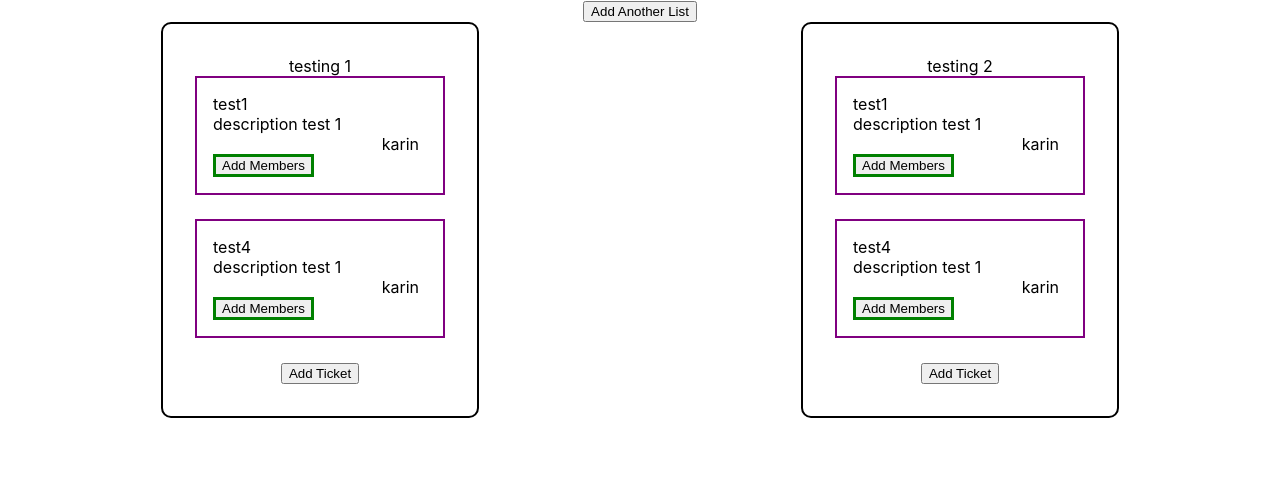
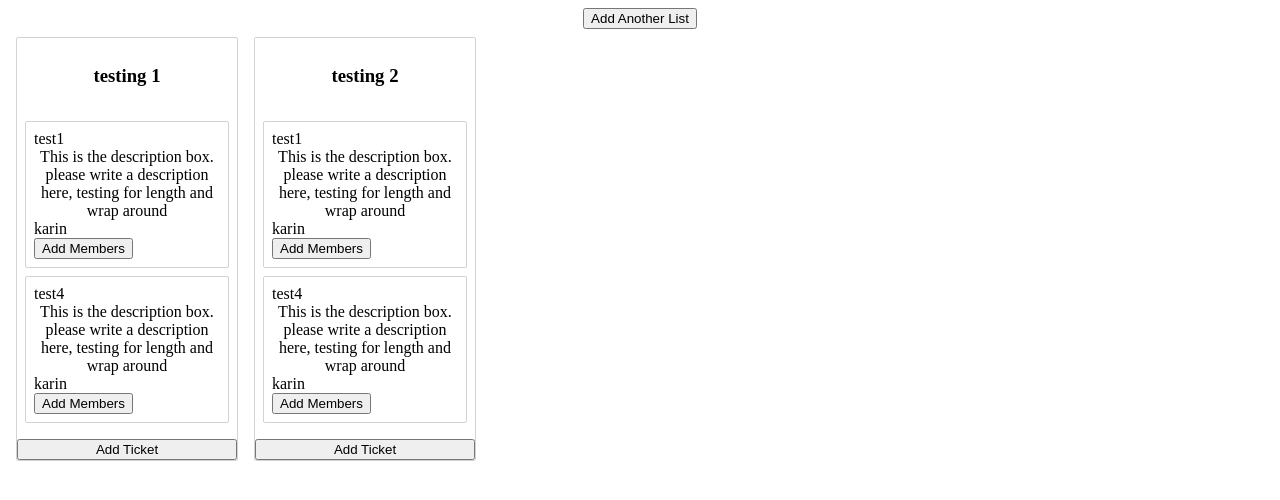
Before and after one commit to enigmatikme/kanban_board, a React (Create React App) app: page / in a window 1280 px wide. Shown: the top 500 px of the page. Built offline with nearby package versions, Linux system fonts and the light colour scheme.

Commit message:
draggable across columns

```diff
--- a/package.json
+++ b/package.json
@@ -9,7 +9,8 @@
     "react": "^16.13.0",
     "react-beautiful-dnd": "^13.0.0",
     "react-dom": "^16.13.0",
-    "react-scripts": "3.4.0"
+    "react-scripts": "3.4.0",
+    "styled-components": "^5.0.1"
   },
   "scripts": {
     "start": "react-scripts start",
--- a/src/App.js
+++ b/src/App.js
@@ -2,16 +2,41 @@ import React, { useState } from 'react';
 import './App.css';
 // import Board from './components/Board';
 import List from './components/List';
+import { DragDropContext } from 'react-beautiful-dnd';
+import styled from 'styled-components';
+import users from './components/user';
+
+const Container = styled.div`
+  display: flex;
+`;
 
 function App() {
   const [lists, setLists] = useState([
     {
       listName: 'testing 1',
-      tickets: []
+      tickets: [{
+        title: 'test1',
+        description: 'This is the description box. please write a description here, testing for length and wrap around ',
+        assignedTo: ['karin'],
+      },
+      {
+        title: 'test4',
+        description: 'This is the description box. please write a description here, testing for length and wrap around ',
+        assignedTo: ['karin'],
+      },]
     },
     {
       listName: "testing 2",
-      tickets: []
+      tickets: [{
+        title: 'test1',
+        description: 'This is the description box. please write a description here, testing for length and wrap around ',
+        assignedTo: ['karin'],
+      },
+      {
+        title: 'test4',
+        description: 'This is the description box. please write a description here, testing for length and wrap around ',
+        assignedTo: ['karin'],
+      },]
     }
   ]);
   const [showModal, toggleModal] = useState(false);
@@ -27,10 +52,89 @@ function App() {
     toggleModal(!showModal)
     setLists([...lists, {
       listName: [listTitle],
-      tasks: []
+      tickets: []
     }])
 
     setListTitle('');
+  }
+
+  const onDragStart = () => {
+    document.body.style.color = 'orange';
+    document.body.style.transition = 'background-color 0.2s ease';
+  }
+
+  const onDragUpdate = update => {
+    const { destination } = update;
+    // console.log("UPDATE", update);
+    const opacity = destination ? destination.index / 2 : 0;
+    // const opacity = destination ? destination.index / Object.keys(this.state.tasks).length : 0;
+    document.body.style.backgroundColor = `rgb(153, 141, 217, ${opacity})`
+  }
+
+  const onDragEnd = result => {
+    //* responsible to synchronously update state to reflect drag and drop result
+    //TODO: reorder column
+    document.body.style.color = 'inherit';
+    document.body.style.backgroundColor = 'inherit';
+
+    const { source, destination } = result;
+    if(!destination) return;
+    if (
+      destination.droppableId === source.droppableId &&
+      destination.index === source.index
+    ) return;
+
+    //start finish refer to column ids
+    const start = lists[source.droppableId];
+    const finish = lists[destination.droppableId];
+    const startTickets = Array.from(start.tickets);
+    const finishTickets = Array.from(finish.tickets);
+    const draggedTicket = start.tickets[source.index];
+    const newList = [...lists];
+
+    if (start === finish) {
+      startTickets.splice(source.index, 1);
+      startTickets.splice(destination.index, 0, draggedTicket);
+      const newColumn = {
+        ...start,
+        tickets: startTickets
+      }
+
+      newList[source.droppableId] = newColumn;
+      setLists(newList);
+    } else {
+      //droppableid = stringed column index
+      //index = Num ticket index
+      startTickets.splice(source.index, 1);
+      finishTickets.splice(destination.index, 0, draggedTicket);
+
+      newList[source.droppableId].tickets = startTickets;
+      newList[destination.droppableId].tickets = finishTickets;
+
+      setLists(newList);
+    }
+  }
+
+  const addTicket = (ticket, columnId) => {
+    const newTaskList = [...lists];
+    newTaskList[columnId].tickets.push(ticket)
+    setLists(newTaskList)
+  }
+
+  const updateUsers = (currentListIndex, selectedUser, ticketIndex) => {
+    const newList = [...lists];
+    const newColumn = lists[currentListIndex];
+    const assignedUsers = newColumn.tickets[ticketIndex].assignedTo;
+    const userValue = users[selectedUser].name;
+
+    if (!assignedUsers.includes(userValue)) {
+      assignedUsers.push(users[selectedUser].name)
+      newList[currentListIndex] = newColumn;
+      setLists(newList);
+    } else {
+      new Error("This user is already assigned to this ticket :)")
+      console.log("users already listed")
+    }
   }
 
   return (
@@ -43,12 +147,15 @@ function App() {
         </form> : null
       }
       <div className="board">
-
+      <DragDropContext onDragEnd={onDragEnd} onDragStart={onDragStart} onDragUpdate={onDragUpdate}>
+          <Container>
         {
           lists.map((list, i) => {
-            return <List setLists={setLists} key={i} listName={list.listName} currentListIndex={i} lists={lists} />
+            return <List setLists={setLists} key={i} currentListIndex={i} list={list} addTicket={addTicket} updateUsers={updateUsers}/>
           })
         }
+        </Container>
+        </DragDropContext>
       </div>
     </div>
   );
--- a/src/components/List.jsx
+++ b/src/components/List.jsx
@@ -2,126 +2,62 @@ import React, { useState } from 'react';
 import Ticket from './Ticket';
 import Modal from './Modal';
 import users from './user';
-
-function List({listName, currentListIndex, lists, setLists}) {
-  const [tickets, setTickets] = useState([
-    {
-      title: 'test1',
-      description: 'description test 1',
-      assignedTo: ['karin'],
-    },
-    {
-      title: 'test4',
-      description: 'description test 1',
-      assignedTo: ['karin'],
-    },
-  ]);
-  const [showModal, toggleModal] = useState(false);
-  const [draggedItem, setDraggedItem] = useState(null);
-
-  const addTicket = (ticket) => {
-    setTickets([...tickets, ticket])
-    toggleModal(!showModal);
-  }
-
-  const addUser = (userIndex, ticketIndex) => {
-    let userValue = users[userIndex].name;
-    let assignedUsers = tickets[ticketIndex].assignedTo;
-
-    if (!assignedUsers.includes(userValue)) {
-      let newArr = [...tickets];
-      newArr[ticketIndex].assignedTo.push(userValue);
-      setTickets(newArr);
-    } else {
-      console.log("you've already added this user")
-    }
-  }
-
-  const handleDragStart = (e, index) => {
-    // console.log("dragged index", index);
-    // e.dataTransfer.setData("text/plain",index)
-
-    e.dataTransfer.effectAllowed = "move";
-    e.dataTransfer.setData("text/html", e.target.parentElement);
-    e.dataTransfer.setData("text", e.target.id);
-    console.log("EVENT TARGET ID", e.target.id)
-    console.log("currentLISt INDEx, DRAGGED", e.target.parentNode.id)
-    e.dataTransfer.setDragImage(e.target.parentElement, 20, 20);
-
-    // console.log("DATA TRANSFERED ELEMENTS", e.target)
-
-    setDraggedItem(tickets[index]);
-    console.log("DRAGGED ITEM", draggedItem)
-
-  }
-
-  const sortTickets = (e, targetIndex, i) => {
-    e.preventDefault();
-    if (draggedItem === tickets[i]) return null;
-
-      // const newOrder = tickets.filter(ticket => ticket !== draggedItem)
-      let newOrder = tickets.filter(ticket => ticket !== draggedItem)
-      newOrder.splice(i, 0, draggedItem);
-
-      setTickets(newOrder);
+import { Droppable } from 'react-beautiful-dnd';
+import styled from 'styled-components';
 
 
-  }
+const Container = styled.div`
+  margin: 8px;
+  border: 1px solid lightgrey;
+  border-radius: 2px;
+  width: 220px;
 
-  const findTargetIndex = async (e) => {
-    let targI = await e.target.parentNode.parentNode.id
-    return targI;
-  }
+  // created a flex box where children are aligned vertically
+  display: flex;
+  flex-direction: column;
+`;
 
-  const handleDragOver = (e, ticketIndex) => {
-    e.preventDefault();
-    // console.log("DROPPED IT IN COLUMN", e.target.parentNode.parentNode.id)
+const Title = styled.h3`
+  padding: 8px;
+`;
 
-    // e.dataTransfer.dropEffect = "move";
-    // let targetIndex = e.target.parentNode.parentNode.id;
-    let targetIndex;
-    // findTargetIndex(e).then(targI => targetIndex = targI);
-    // let targetIndex = findTargetIndex(e);
+const TaskList = styled.div`
+  padding: 8px;
+  transition: background-color 0.2s ease;
+  background-color: ${props => (props.isDraggingOver ? "skyblue" : "white")};
 
-    // let tempData = e.dataTransfer.getData("text/html");
-    // console.log("GOTTEN DATA", JSON.stringify(tempData));
+  flex-grow: 1;
+  min-height: 100px;
+`;
 
-    // console.log("LIST NUMBER", currentListIndex)
-    // let newList = [...lists];
-    // console.log("++++New list", newList[currentListIndex].tickets)
-
-    sortTickets(e, targetIndex, ticketIndex)
-    // newList[currentListIndex].tickets = tickets;
-    // setLists(newList)
-  }
-
-  const handleDrop = (e) => {
-    let tempData = e.dataTransfer.getData("text/html");
-    // e.target.appendChild(document.getElementById(tempData));
-    console.log("DROPPED IT IN COLUMN", e.target.parentNode.parentNode.id)
-    let targetListIndex = e.target.parentNode.parentNode.id
-    // sortTickets(e, targetListIndex, ticketIndex)
-
-
-  }
-
+function List({currentListIndex, list, addTicket, updateUsers}) {
+  const [showModal, toggleModal] = useState(false);
 
   return (
-    <div className="list_wrapper droppable" onDrop={handleDrop}>
-      <div> {listName} </div>
-      <div id={currentListIndex}>
-      {
-        tickets.map((ticket, i) => {
-          return (
-          <div className="ticket-wrapper">
-            <Ticket handleDragStart={handleDragStart} handleDragOver={handleDragOver} {...ticket} addUser={addUser} key={i} index={i} users={users}/>
-          </div>)
-        })
-      }
-      </div>
-      <Modal showModal={showModal} addTicket={addTicket}  />
+    <Container>
+      <Title> {list.listName} </Title>
+      <Droppable droppableId={`${currentListIndex}`}>
+        {(provided, snapshot) => (
+          <TaskList
+          className="list"
+          ref={provided.innerRef}
+          {...provided.droppableProps}
+          isDraggingOver={snapshot.isDraggingOver}
+          >
+          {
+            list.tickets.map((ticket, i) => {
+              return (
+                <Ticket {...ticket} key={i} ticketIndex={i} users={users} updateUsers={updateUsers} currentListIndex={currentListIndex}/>
+                )
+              })
+            }
+            {provided.placeholder}
+          </TaskList>
+        )}
+      </Droppable>
+      <Modal showModal={showModal} addTicket={addTicket} currentListIndex={currentListIndex} toggleModal={toggleModal} />
       <button class="add_tix_btn" type="submit" onClick={() => toggleModal(!showModal)}>Add Ticket</button>
-    </div>
+  </Container>
   )
 }
 
--- a/src/components/Modal.jsx
+++ b/src/components/Modal.jsx
@@ -1,38 +1,23 @@
 import React, { useState } from 'react';
 
-function Modal({ addTicket, showModal }) {
+function Modal({ addTicket, showModal, currentListIndex, toggleModal }) {
   const [ticket, setTicket] = useState({
     title: '',
     description: '',
     assignedTo: [],
   })
-  // const [ticket, setTicket] = useState({
-  //   title: '',
-  //   description: '',
-  //   assignedTo: [],
-  // })
 
   const handleChange = (e) => {
-    if (e.target.id === 'title') {
-      setTicket({...ticket,
+    setTicket({...ticket,
       [e.target.id] : e.target.value
-      });
-    } else {
-      setTicket({...ticket,
-        [e.target.id] : e.target.value
-      });
-    }
+    });
   }
 
   const handleSubmit = (e) => {
     e.preventDefault();
 
-    addTicket(ticket)
-    setTicket({
-      title: '',
-      description: '',
-      assignedTo: []
-    })
+    addTicket(ticket, currentListIndex);
+    toggleModal(!showModal);
   }
 
   if (!showModal) {
--- a/src/components/Ticket.jsx
+++ b/src/components/Ticket.jsx
@@ -1,14 +1,26 @@
 import React, { useState } from 'react';
+import { Draggable } from 'react-beautiful-dnd';
+import styled from 'styled-components';
 
-function Ticket({title, description, assignedTo, addUser, index, users, handleDragStart, handleDragOver}) {
+const Container = styled.div`
+  border: 1px solid lightgrey;
+  padding: 8px;
+  margin-bottom: 8px;
+  border-radius: 2px;
+  background-color: ${props => (props.isDragging ? "lightgreen" : "white")};
+
+  display: flex;
+  flex-direction: column;
+  align-items: flex-start;
+
+`;
+function Ticket({title, description, assignedTo, ticketIndex, users, updateUsers, currentListIndex}) {
   const [selectedUser, setValue] = useState('');
   const [showModal, toggleModal] = useState(false);
 
   const handleSubmit = (e) => {
     e.preventDefault();
-    console.log('submitted', selectedUser);
-    addUser(selectedUser, index)
-
+    updateUsers(currentListIndex, selectedUser, ticketIndex)
   }
 
   const handleChange = (e) => {
@@ -16,15 +28,25 @@ function Ticket({title, description, assignedTo, addUser, index, users, handleDr
   }
 
   return (
-    <div id="chocolate" draggable onDragStart={e => handleDragStart(e, index)} onDragOver={e => handleDragOver(e, index)} className="ticket droppable">
+    <Draggable
+      draggableId={`${currentListIndex}-${ticketIndex}`}
+      index={ticketIndex}
+    >
+      {provided => (
+        <Container className="Container"
+          {...provided.draggableProps}
+          {...provided.dragHandleProps}
+          ref={provided.innerRef}
+        >
       <div className="ticket_header">{title}</div>
-      <div> {description} </div>
+      <div>{description}</div>
       <div className="assigned_users_wrapper">
-        { assignedTo && assignedTo.map(user => {
-          return <div className="assigned_user"> {user} </div>
-        })
+        { assignedTo && assignedTo.map((user, i) => {
+          return <div className="assigned_user" key={i}> {user} </div>
+          })
         }
       </div>
+
       <button onClick={() => toggleModal(!showModal)}>Add Members</button>
       {
         showModal ?
@@ -34,8 +56,8 @@ function Ticket({title, description, assignedTo, addUser, index, users, handleDr
             <select value={selectedUser} onChange={handleChange}>
               <option value="">Select someone</option>
               { users.map((user, i) => {
-                  return (
-                    <option key={i} value={i}>{user.name}</option>
+                return (
+                  <option key={i} value={i}>{user.name}</option>
                   )
                 })
               }
@@ -45,8 +67,9 @@ function Ticket({title, description, assignedTo, addUser, index, users, handleDr
       </form> :
         null
       }
-    </div>
-
+    </Container>
+      )}
+    </Draggable>
   )
 }
 
--- a/src/index.css
+++ b/src/index.css
@@ -1,4 +1,4 @@
-body {
+/* body {
   margin: 0;
   font-family: -apple-system, BlinkMacSystemFont, 'Segoe UI', 'Roboto', 'Oxygen',
     'Ubuntu', 'Cantarell', 'Fira Sans', 'Droid Sans', 'Helvetica Neue',
@@ -46,4 +46,4 @@ code {
 
 .assigned_user {
   margin-right: 8px;
-}
+} */
```
Also changed, not shown: 1 other file (tests, documents, lock files or other folders).
